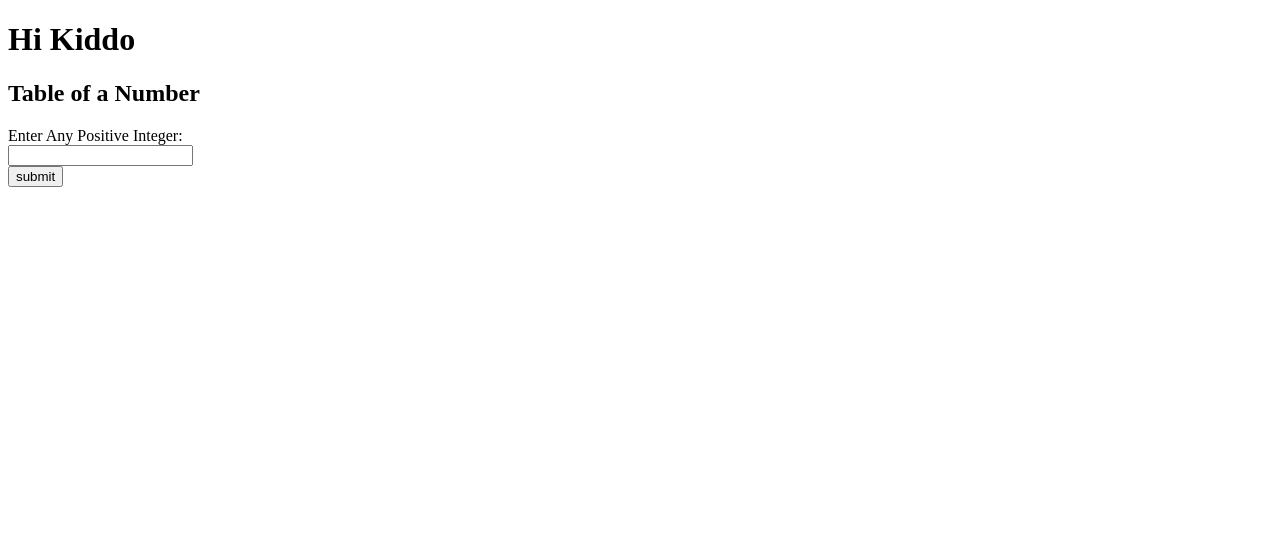
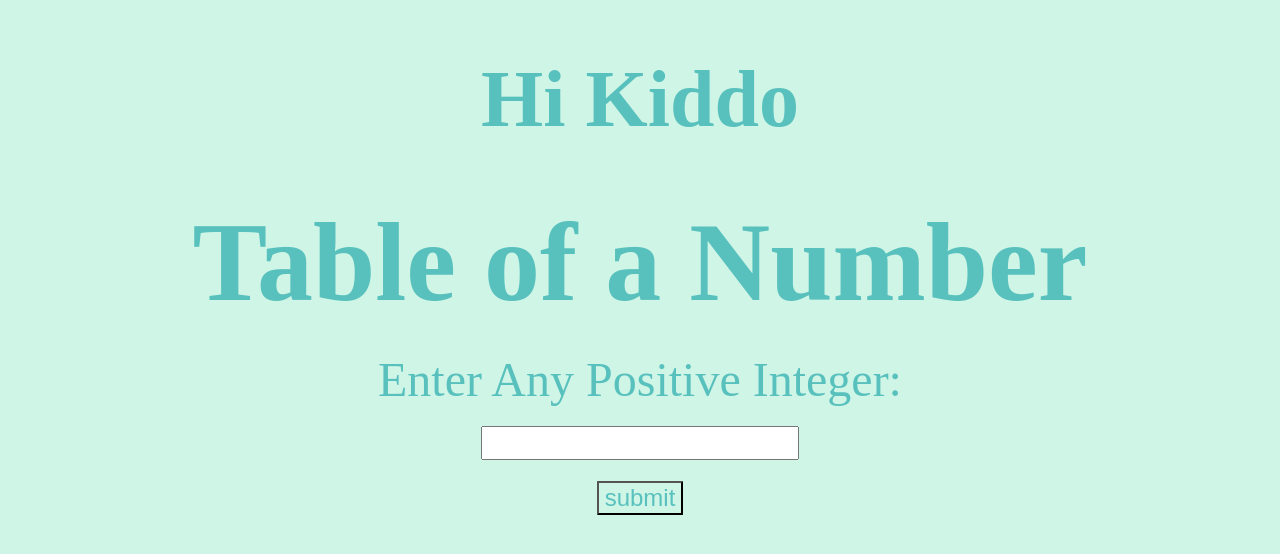
Before and after one commit to SUMITJADHAV29797/table-of-a-number, a website: page index.html in a window 1280 px wide. Drawn offline with nearby package versions, Linux system fonts and the light colour scheme.

Commit message:
Update index.html

```diff
--- a/index.html
+++ b/index.html
@@ -6,7 +6,7 @@
   <title>Table of Two</title>
 
   <link href="https://cdn.jsdelivr.net/npm/bootstrap@5.2.2/dist/js/bootstrap.bundle.min.js" rel="stylesheet">
-  <link href="/styles.css">
+  <link rel="stylesheet" href="/styles.css">
 </head>
 
 <body>
```
